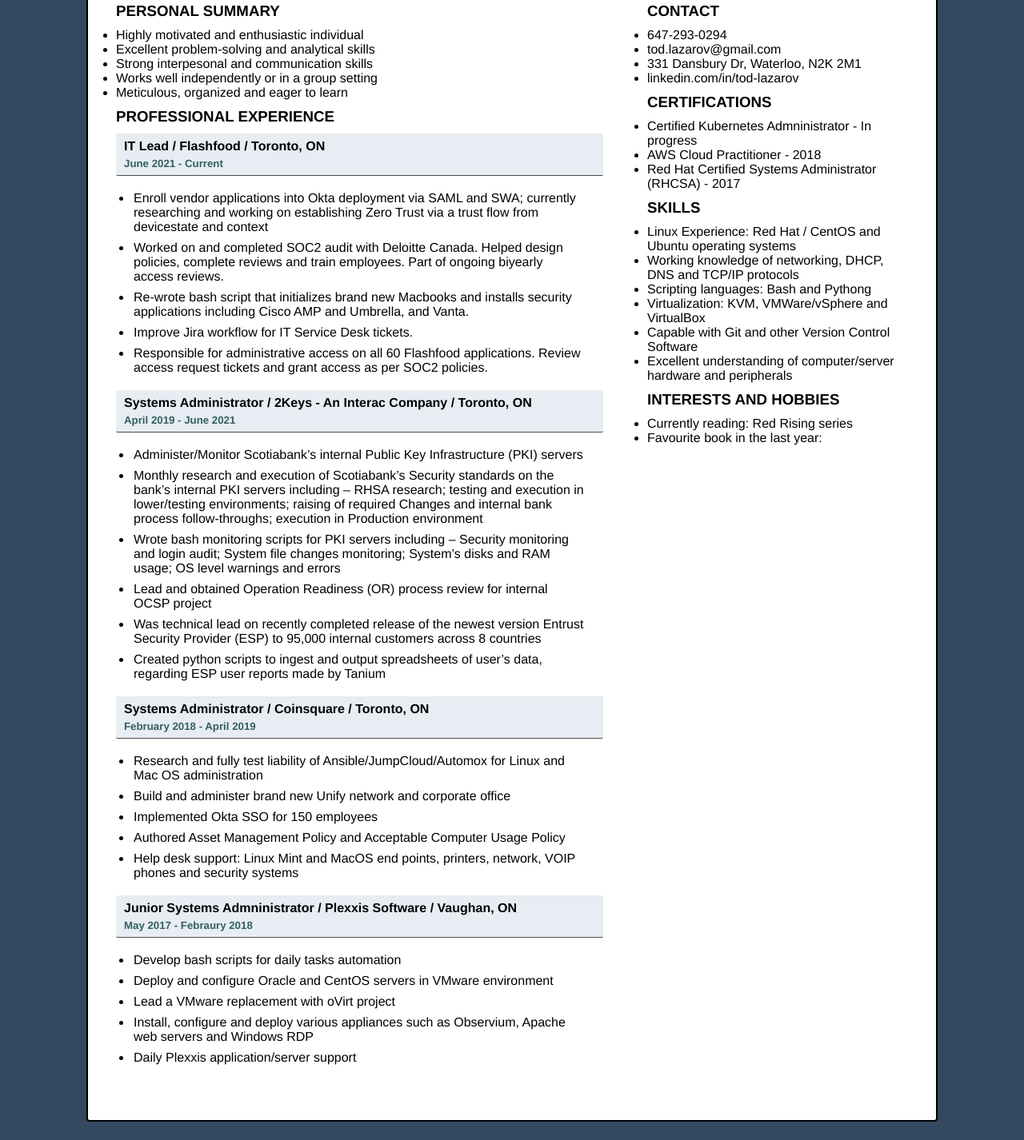
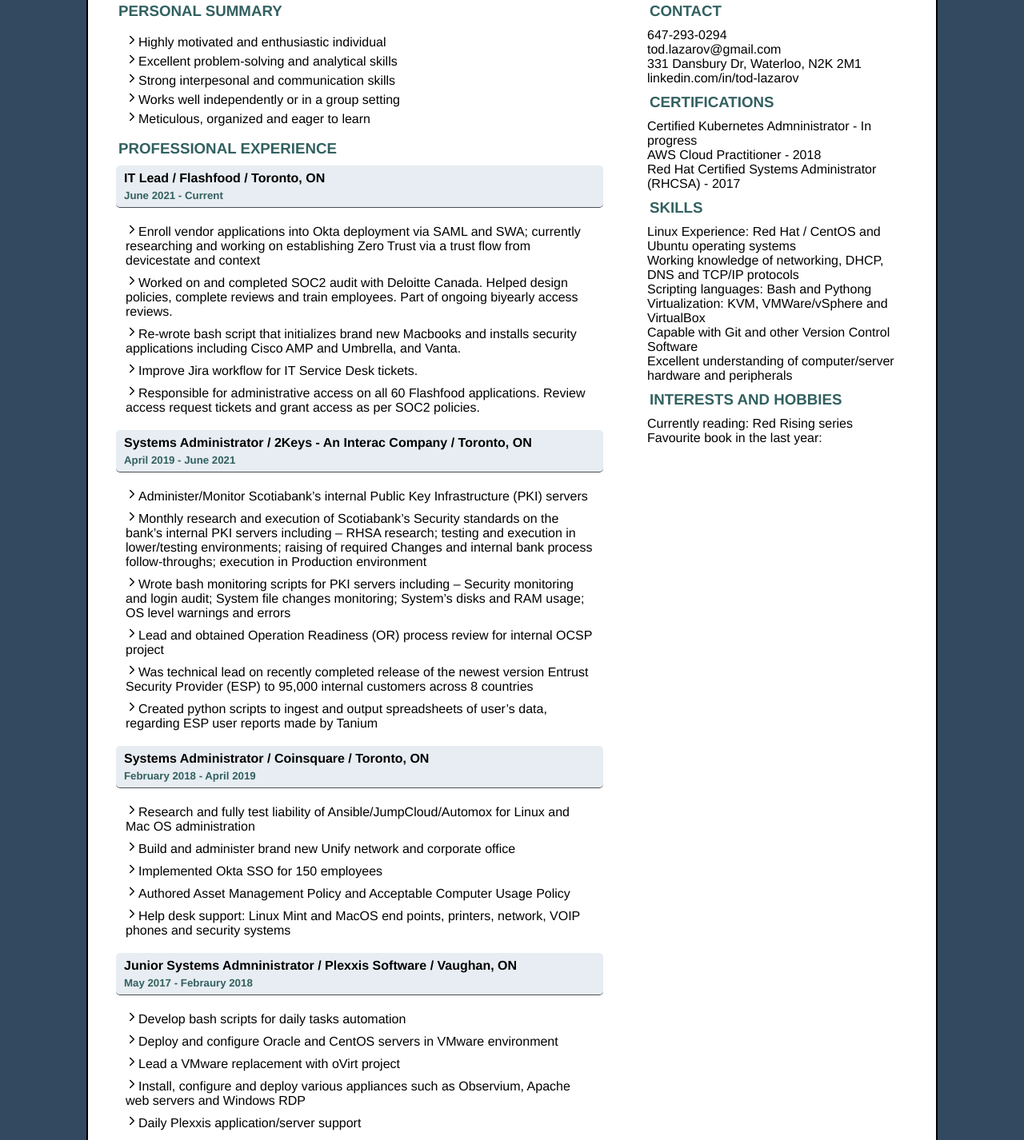
Before and after one commit to thermobee/cloud-resume-challenge, a plain HTML site: page index.html in a window 1280 px wide. Shown: the part 352-1778 px from the top of the page at 80% size. Drawn offline with nearby package versions, Linux system fonts and the light colour scheme.

Commit message:
Styled the Personal Summary section and removed styling for lis, replacing them with icons

```diff
--- a/index.html
+++ b/index.html
@@ -29,13 +29,15 @@
 
                 <div class="individual-sections">
                     <h3>personal summary</h3>
-                    <ul>
-                        <li>Highly motivated and enthusiastic individual</li>
-                        <li>Excellent problem-solving and analytical skills</li>
-                        <li>Strong interpesonal and communication skills</li>
-                        <li>Works well independently or in a group setting</li>
-                        <li>Meticulous, organized and eager to learn</li>
-                    </ul>
+                    <div class="personal-details">
+                        <ul>
+                            <li><ion-icon name="chevron-forward-outline"></ion-icon>Highly motivated and enthusiastic individual</li>
+                            <li><ion-icon name="chevron-forward-outline"></ion-icon>Excellent problem-solving and analytical skills</li>
+                            <li><ion-icon name="chevron-forward-outline"></ion-icon>Strong interpesonal and communication skills</li>
+                            <li><ion-icon name="chevron-forward-outline"></ion-icon>Works well independently or in a group setting</li>
+                            <li><ion-icon name="chevron-forward-outline"></ion-icon>Meticulous, organized and eager to learn</li>
+                        </ul>
+                    </div>
                 </div>
 
                 <div class="individual-sections">
@@ -47,11 +49,11 @@
                     </div>
                     <div class="work-details">
                         <ul>
-                            <li>Enroll vendor applications into Okta deployment via SAML and SWA; currently researching and working on establishing Zero Trust via a trust flow from devicestate and context</li>
-                            <li>Worked on and completed SOC2 audit with Deloitte Canada. Helped design policies, complete reviews and train employees. Part of ongoing biyearly access reviews.</li>
-                            <li>Re-wrote bash script that initializes brand new Macbooks and installs security applications including Cisco AMP and Umbrella, and Vanta.</li>
-                            <li>Improve Jira workflow for IT Service Desk tickets.</li>
-                            <li>Responsible for administrative access on all 60 Flashfood applications. Review access request tickets and grant access as per SOC2 policies.</li>
+                            <li><ion-icon name="chevron-forward-outline"></ion-icon>Enroll vendor applications into Okta deployment via SAML and SWA; currently researching and working on establishing Zero Trust via a trust flow from devicestate and context</li>
+                            <li><ion-icon name="chevron-forward-outline"></ion-icon>Worked on and completed SOC2 audit with Deloitte Canada. Helped design policies, complete reviews and train employees. Part of ongoing biyearly access reviews.</li>
+                            <li><ion-icon name="chevron-forward-outline"></ion-icon>Re-wrote bash script that initializes brand new Macbooks and installs security applications including Cisco AMP and Umbrella, and Vanta.</li>
+                            <li><ion-icon name="chevron-forward-outline"></ion-icon>Improve Jira workflow for IT Service Desk tickets.</li>
+                            <li><ion-icon name="chevron-forward-outline"></ion-icon>Responsible for administrative access on all 60 Flashfood applications. Review access request tickets and grant access as per SOC2 policies.</li>
                         </ul>
                     </div>
 
@@ -61,12 +63,12 @@
                     </div>
                     <div class="work-details">
                         <ul>
-                            <li>Administer/Monitor Scotiabank’s internal Public Key Infrastructure (PKI) servers</li>
-                            <li>Monthly research and execution of Scotiabank’s Security standards on the bank’s internal PKI servers including – RHSA research; testing and execution in lower/testing environments; raising of required Changes and internal bank process follow-throughs; execution in Production environment</li>
-                            <li>Wrote bash monitoring scripts for PKI servers including – Security monitoring and login audit; System file changes monitoring; System’s disks and RAM usage; OS level warnings and errors</li>
-                            <li>Lead and obtained Operation Readiness (OR) process review for internal OCSP project</li>
-                            <li>Was technical lead on recently completed release of the newest version Entrust Security Provider (ESP) to 95,000 internal customers across 8 countries</li>
-                            <li>Created python scripts to ingest and output spreadsheets of user’s data, regarding ESP user reports made by Tanium</li>
+                            <li><ion-icon name="chevron-forward-outline"></ion-icon>Administer/Monitor Scotiabank’s internal Public Key Infrastructure (PKI) servers</li>
+                            <li><ion-icon name="chevron-forward-outline"></ion-icon>Monthly research and execution of Scotiabank’s Security standards on the bank’s internal PKI servers including – RHSA research; testing and execution in lower/testing environments; raising of required Changes and internal bank process follow-throughs; execution in Production environment</li>
+                            <li><ion-icon name="chevron-forward-outline"></ion-icon>Wrote bash monitoring scripts for PKI servers including – Security monitoring and login audit; System file changes monitoring; System’s disks and RAM usage; OS level warnings and errors</li>
+                            <li><ion-icon name="chevron-forward-outline"></ion-icon>Lead and obtained Operation Readiness (OR) process review for internal OCSP project</li>
+                            <li><ion-icon name="chevron-forward-outline"></ion-icon>Was technical lead on recently completed release of the newest version Entrust Security Provider (ESP) to 95,000 internal customers across 8 countries</li>
+                            <li><ion-icon name="chevron-forward-outline"></ion-icon>Created python scripts to ingest and output spreadsheets of user’s data, regarding ESP user reports made by Tanium</li>
                         </ul>
                     </div>
 
@@ -76,11 +78,11 @@
                     </div>
                     <div class="work-details">
                         <ul>
-                            <li>Research and fully test liability of Ansible/JumpCloud/Automox for Linux and Mac OS administration</li>
-                            <li>Build and administer brand new Unify network and corporate office</li>
-                            <li>Implemented Okta SSO for 150 employees</li>
-                            <li>Authored Asset Management Policy and Acceptable Computer Usage Policy</li>
-                            <li>Help desk support: Linux Mint and MacOS end points, printers, network, VOIP phones and security systems</li>
+                            <li><ion-icon name="chevron-forward-outline"></ion-icon>Research and fully test liability of Ansible/JumpCloud/Automox for Linux and Mac OS administration</li>
+                            <li><ion-icon name="chevron-forward-outline"></ion-icon>Build and administer brand new Unify network and corporate office</li>
+                            <li><ion-icon name="chevron-forward-outline"></ion-icon>Implemented Okta SSO for 150 employees</li>
+                            <li><ion-icon name="chevron-forward-outline"></ion-icon>Authored Asset Management Policy and Acceptable Computer Usage Policy</li>
+                            <li><ion-icon name="chevron-forward-outline"></ion-icon>Help desk support: Linux Mint and MacOS end points, printers, network, VOIP phones and security systems</li>
                         </ul>
                     </div>
 
@@ -90,11 +92,11 @@
                     </div>
                     <div class="work-details">
                         <ul>
-                            <li>Develop bash scripts for daily tasks automation</li>
-                            <li>Deploy and configure Oracle and CentOS servers in VMware environment</li>
-                            <li>Lead a VMware replacement with oVirt project</li>
-                            <li>Install, configure and deploy various appliances such as Observium, Apache web servers and Windows RDP</li>
-                            <li>Daily Plexxis application/server support</li>
+                            <li><ion-icon name="chevron-forward-outline"></ion-icon>Develop bash scripts for daily tasks automation</li>
+                            <li><ion-icon name="chevron-forward-outline"></ion-icon>Deploy and configure Oracle and CentOS servers in VMware environment</li>
+                            <li><ion-icon name="chevron-forward-outline"></ion-icon>Lead a VMware replacement with oVirt project</li>
+                            <li><ion-icon name="chevron-forward-outline"></ion-icon>Install, configure and deploy various appliances such as Observium, Apache web servers and Windows RDP</li>
+                            <li><ion-icon name="chevron-forward-outline"></ion-icon>Daily Plexxis application/server support</li>
                         </ul>
                     </div>
                 </div>
@@ -156,5 +158,8 @@
 
     <!-- Second section of the website - blog posts about what I learned from each of the Cloud Resume Challenge steps.  -->
 
+    <script type="module" src="https://unpkg.com/ionicons@5.5.2/dist/ionicons/ionicons.esm.js"></script>
+    <script nomodule src="https://unpkg.com/ionicons@5.5.2/dist/ionicons/ionicons.js"></script>
+
 </body>
 </html>
--- a/styles.css
+++ b/styles.css
@@ -21,6 +21,8 @@ h2 {
 h3 {
     text-transform: uppercase;
     margin: 0 0 10px 0;
+    color: #336060;
+    padding: 0 0 0 3px;
 }
 
 h4 {
@@ -29,6 +31,10 @@ h4 {
 
 h5 {
     color: #336060;
+}
+
+li {
+    list-style: none;
 }
 
 #wrapper-body {
@@ -87,18 +93,26 @@ h5 {
     background: #e7edf2;
     padding: 7px 10px;
     border-bottom: 1px solid #4a4d52;
-    border-radius: 2px;
+    border-radius: 5px;
     margin: 10px 0;
 }
 
 .work-details {
     display: flex;
     justify-content: space-between;
-    padding: 5px 20px;
+    padding: 5px 10px;
+}
+
+.personal-details {
+    padding: 5px 10px;
 }
 
 .work-details ul li {
     padding: 4px 2px;
+}
+
+.personal-details ul li {
+    padding: 2px 2px;
 }
 
 @media all and (max-width:640px) {
```
